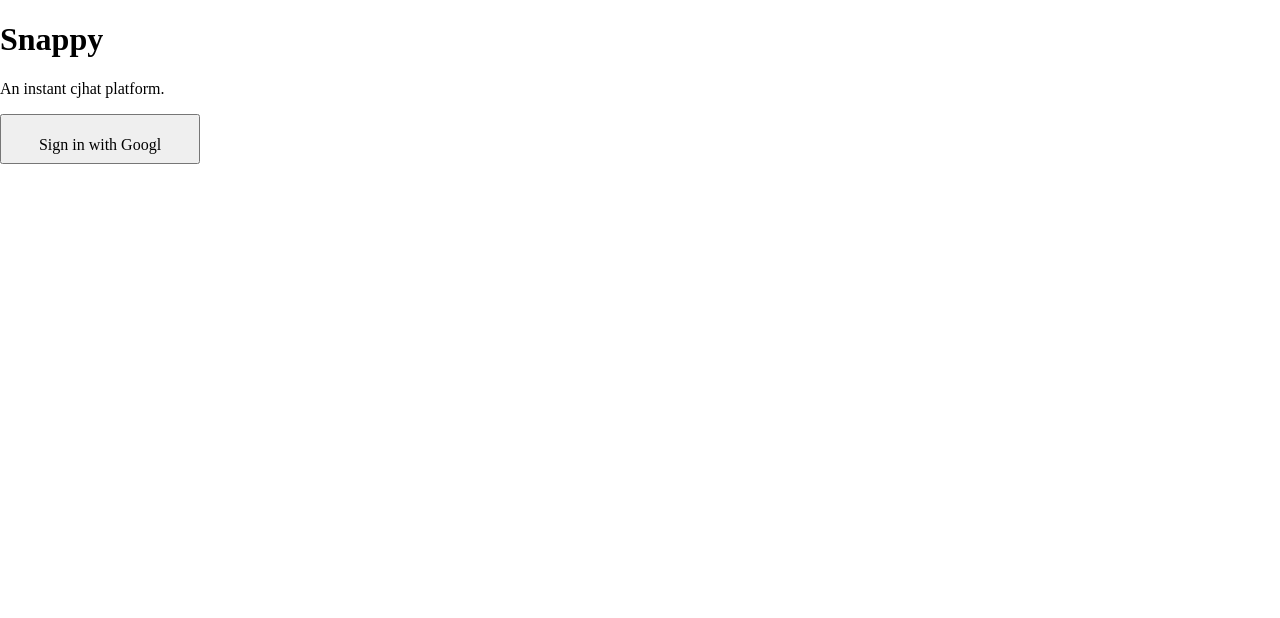
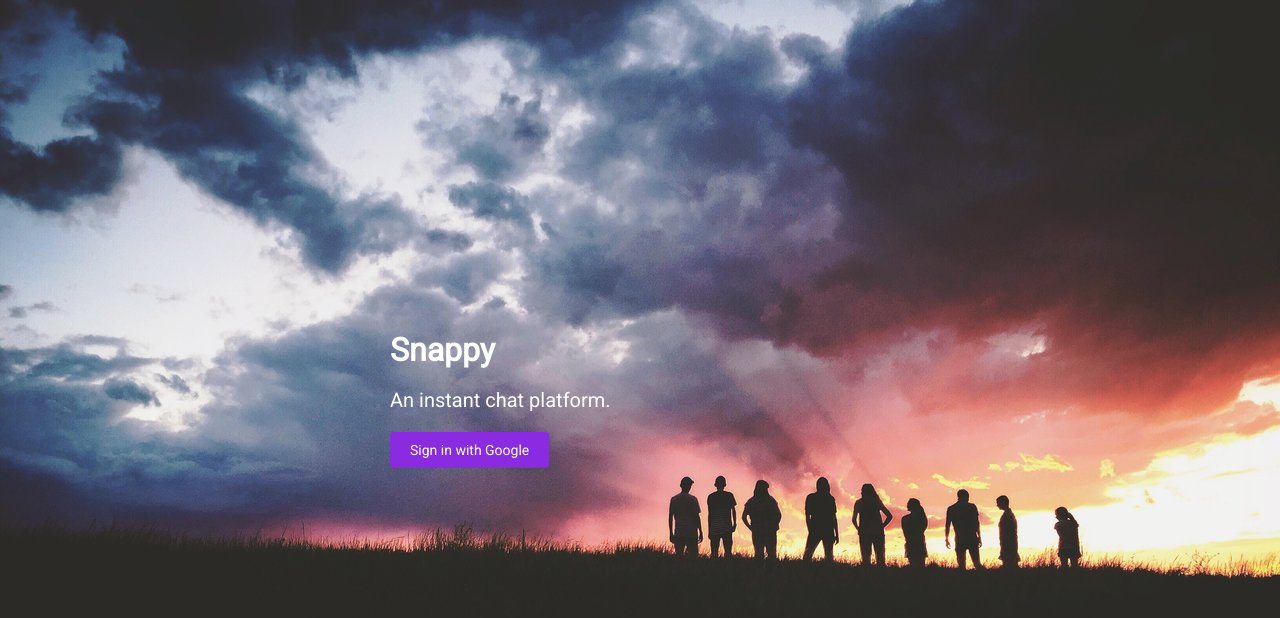
Before and after one commit to Harshitmalaviya/snappy-chat, a plain HTML site: page index.html in a window 1280 px wide. Drawn offline with nearby package versions, Linux system fonts and the light colour scheme.

Commit message:
Static homepage

```diff
--- a/index.html
+++ b/index.html
@@ -10,9 +10,9 @@
   <body>
     <div class="main">
       <h1 class="logo">Snappy</h1>
-      <p>An instant cjhat platform.
+      <p class="tagline">An instant chat platform.
       </p>
-      <button class="button">Sign in with Googl</button>
+      <button class="button">Sign in with Google</button>
     </div>
   </body>
 </html>
--- a/style.css
+++ b/style.css
@@ -1,5 +1,48 @@
+html, body {
+    height: 100%;
+    box-sizing: border-box;
+    font-family: "Roboto";
+    font-size: 14px;
+}
+
+*, *:before, *:after {
+    box-sizing: inherit;
+}
+body{
+  background-image: url("bg.jpg");
+  background-repeat: no-repeat;
+  background-size: cover;
+}
+.main{
+  width: 500px;
+  margin: auto;
+
+}
+div{
+  position: relative;
+    top: 50%;
+    transform: translateY(-50%);
+}
+.logo{
+  font-size: 32px;
+  color: white;
+  margin-bottom: 15px;
+  margin-top: 0;
+}
+.tagline{
+  font-size: 20px;
+  color: white;
+}
 .button{
-  height: 50px;
-  width: 200px;
-  padding: 20px;
+  background-color: blueviolet;
+  color: white;
+  border: none;
+  padding: 10px 20px;
+  border-radius: 4px;
+  cursor: pointer;
+
 }
+.button:hover{
+  background: white;
+  color: blueviolet;
+}
```
Also changed, not shown: bg.jpg (added).
